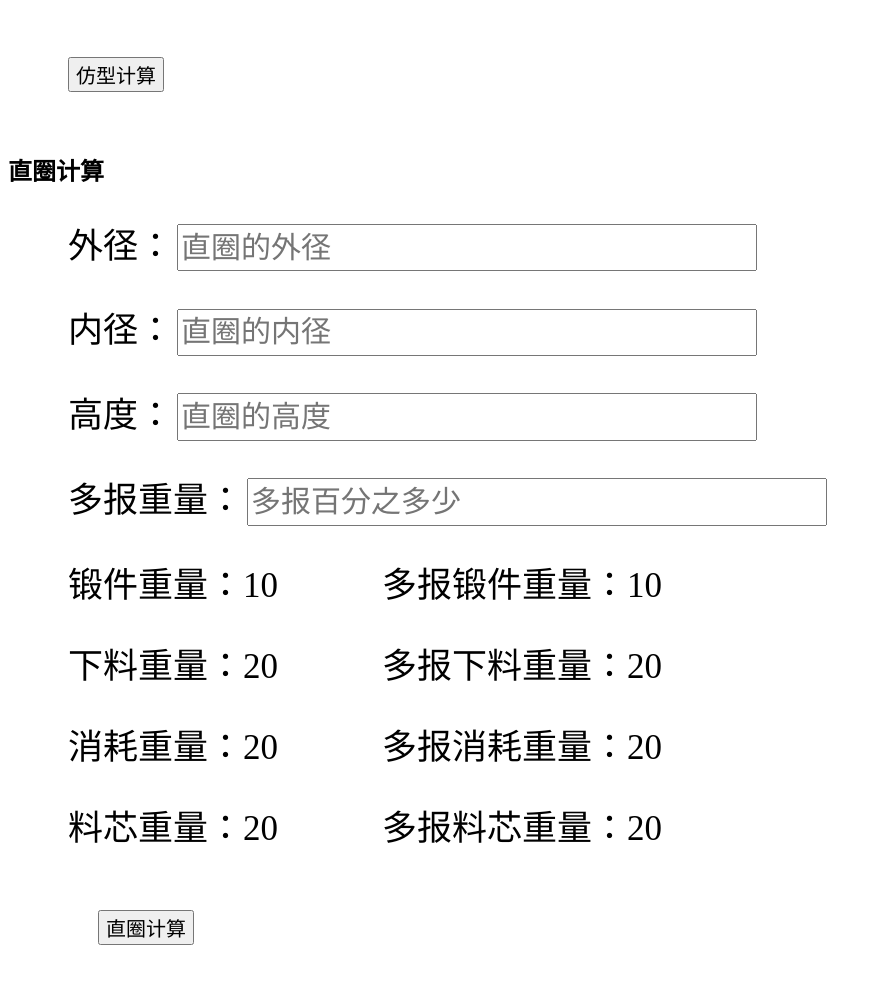
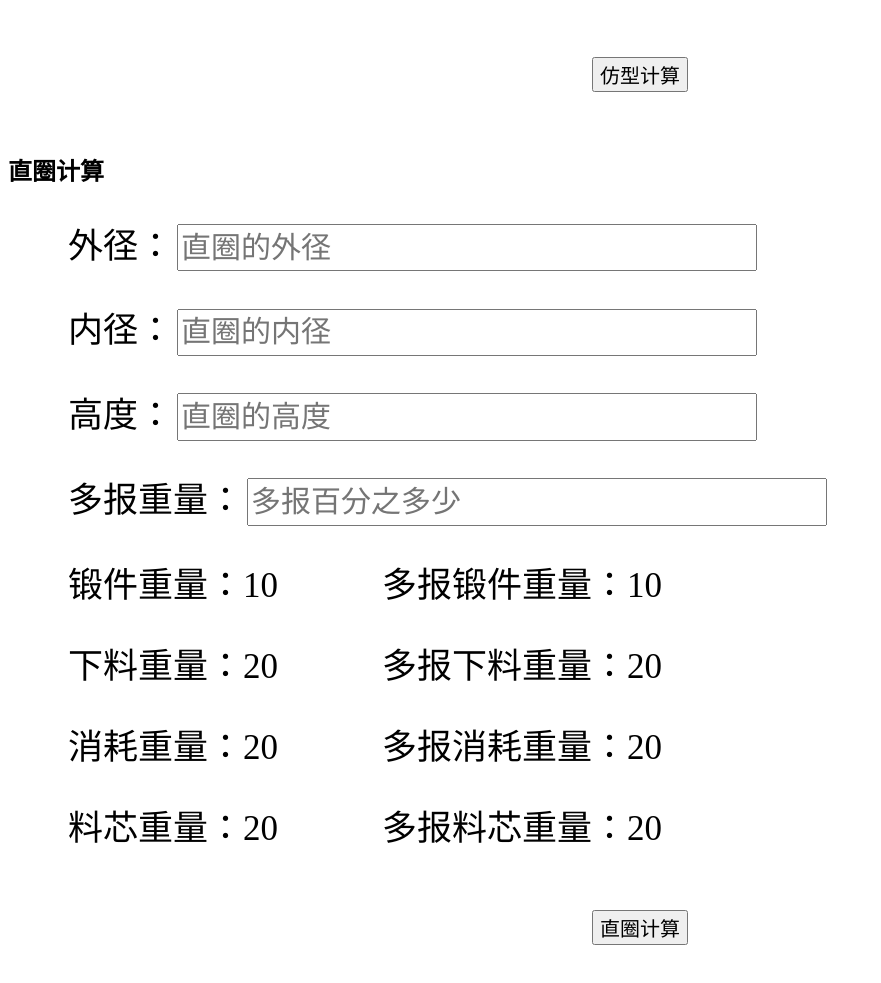
Before and after one commit to coldfrontXu/love, a plain HTML site: page jisuan.html in a window 1280 px wide. Shown: the part 621-1604 px from the top of the page, without its empty margins (0-881 px from the left). Drawn offline with Linux system fonts and the light colour scheme.

Commit message:
Update jisuan.html

```diff
--- a/jisuan.html
+++ b/jisuan.html
@@ -54,7 +54,7 @@
                 <span class="duo">多报料芯重量：</span><span id="LiaoObj">20</span>
             </div>
         </div>
-        <div>
+        <div style="text-align: center;">
             <button style="margin: 30px;font-size: 20px" onclick="doFang()">仿型计算</button>
         </div>
         </div>
@@ -93,7 +93,7 @@
                 <span class="zhen">料芯重量：</span><span id="fliao">20</span>
                 <span class="duo">多报料芯重量：</span><span id="Fliao">20</span>
             </div>
-            <div>
+            <div style="text-align: center;">
                 <button style="margin: 30px;font-size: 20px" onclick="doZhi()">直圈计算</button>
             </div>
         </div>
```
